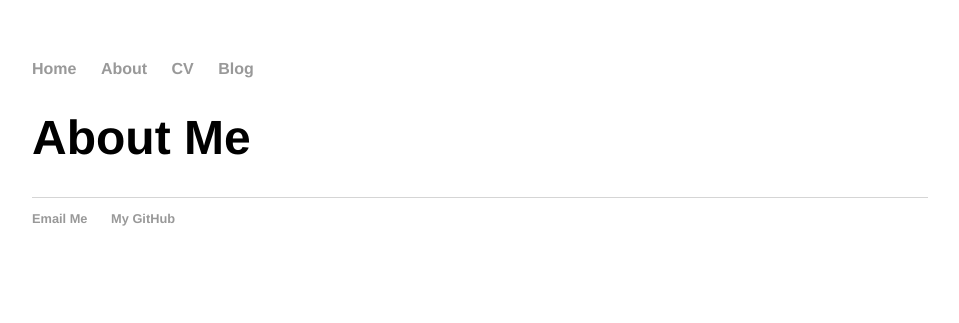
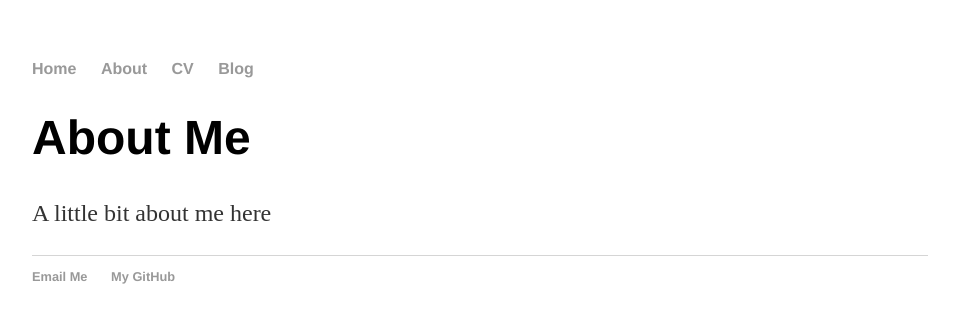
Before and after one commit to dmitriysychev/dmitriysychev.github.io, a Jekyll site: the page built from about/index.html, in a window 1280 px wide. Shown: the top 323 px of the page, without its empty margins (160-1119 px from the left). Built offline with Jekyll 4.4.1, drawn with Linux system fonts in a browser that asks for light colours.

Commit message:
Update index.html

```diff
--- a/about/index.html
+++ b/about/index.html
@@ -1,5 +1,6 @@
 ---
 layout: default
-title: "About Me"
+title: About Me
 ---
 	<h1>{{ page.title }}</h1>
+<p> A little bit about me here </p>
```
